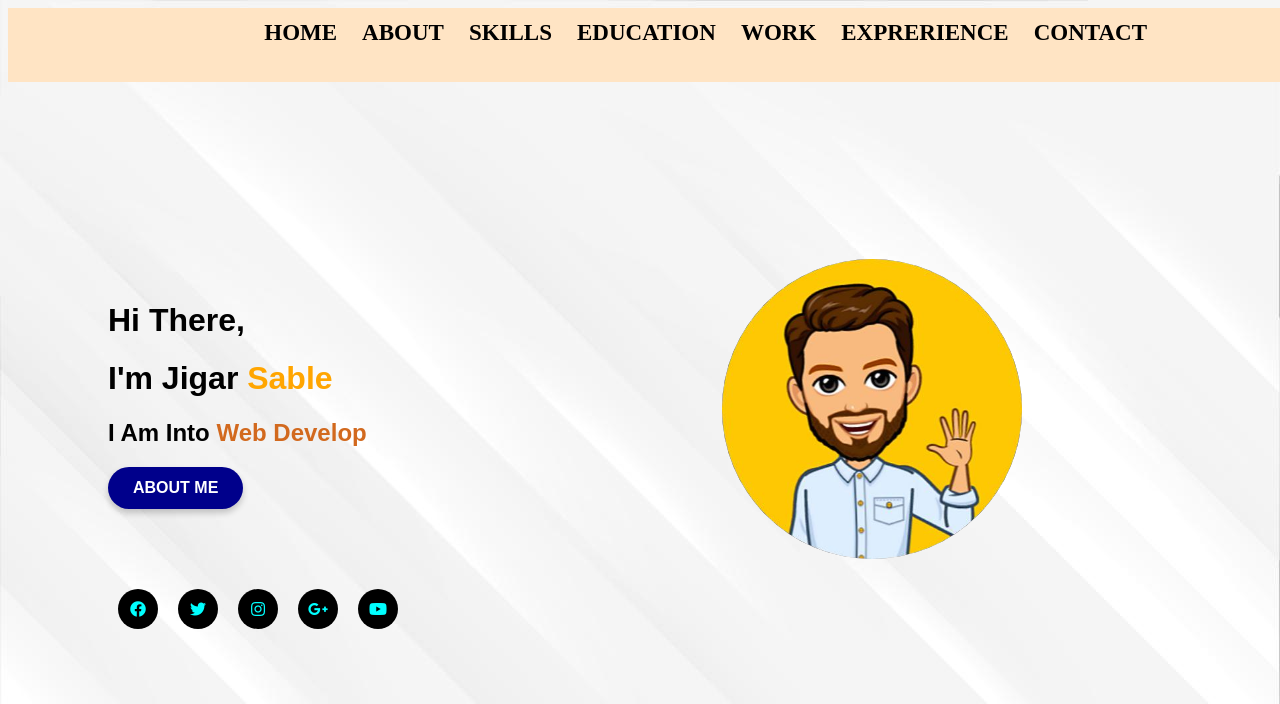
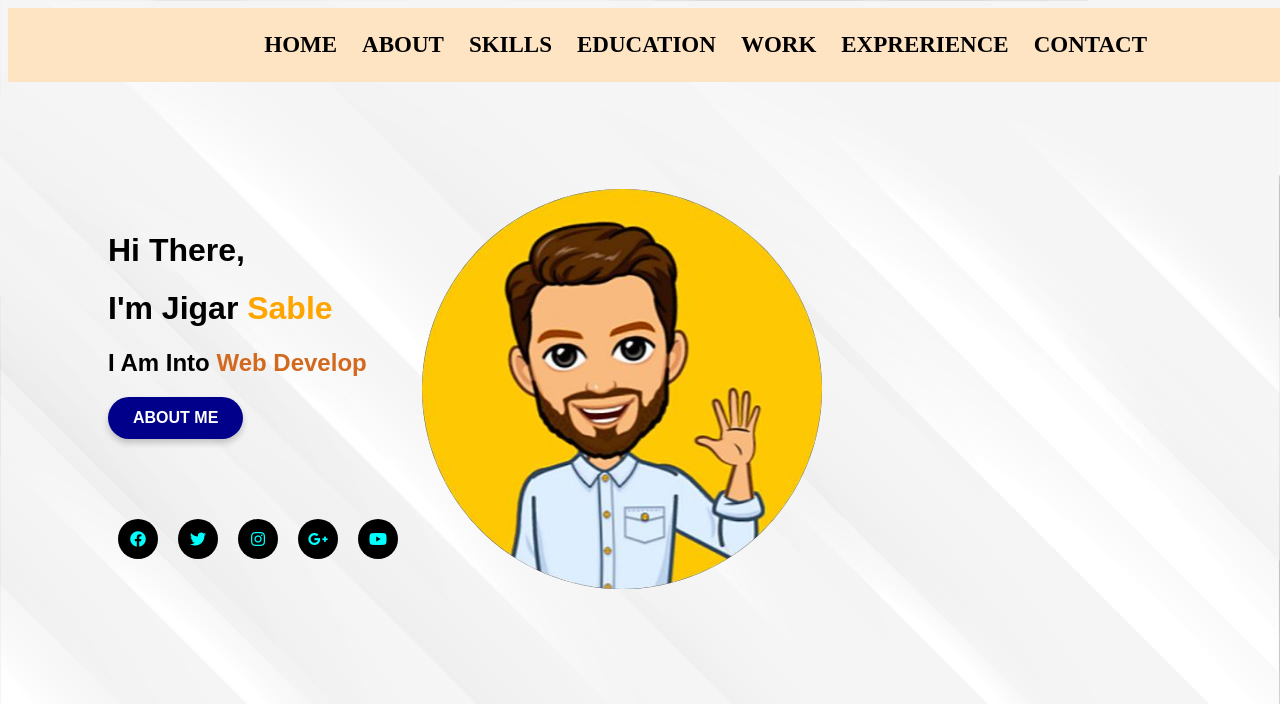
Before and after one commit to FatihAyar1453/mouse, a plain HTML site: page index.html in a window 1280 px wide. Shown: the top 704 px of the page. Drawn offline with Linux system fonts and the light colour scheme.

Commit message:
resim ve üst kutucuktaki yazılar ortalandı

```diff
--- a/style.css
+++ b/style.css
@@ -13,6 +13,9 @@ body{
     margin-right:150px ;
  border: 2px;
   border-radius:10px;
+  display: flex;
+  align-items: center;
+  height: 50px; /* Kutu yüksekliği */
  }
 .topbox a{
     text-decoration: none;
@@ -50,17 +53,18 @@ body{
     margin-left:33px ;
 }
 .mainbox{
-margin-top: 220px;
+margin-top: 150px;
 margin-left: 100px;
 font-family: 'Arial',sans-serif;
 }
 .photo img {
   float: right;
-  margin-right: 250px;
-  max-width: 300px;
+  margin-right: 450px;
+  max-width: 400px;
   height: auto;
   margin-top:-250px ;
   border-radius:50% ;
+
 }
 .buttonspecial {
   background-color:darkblue; /* Butonun ana arka plan rengi */
```
